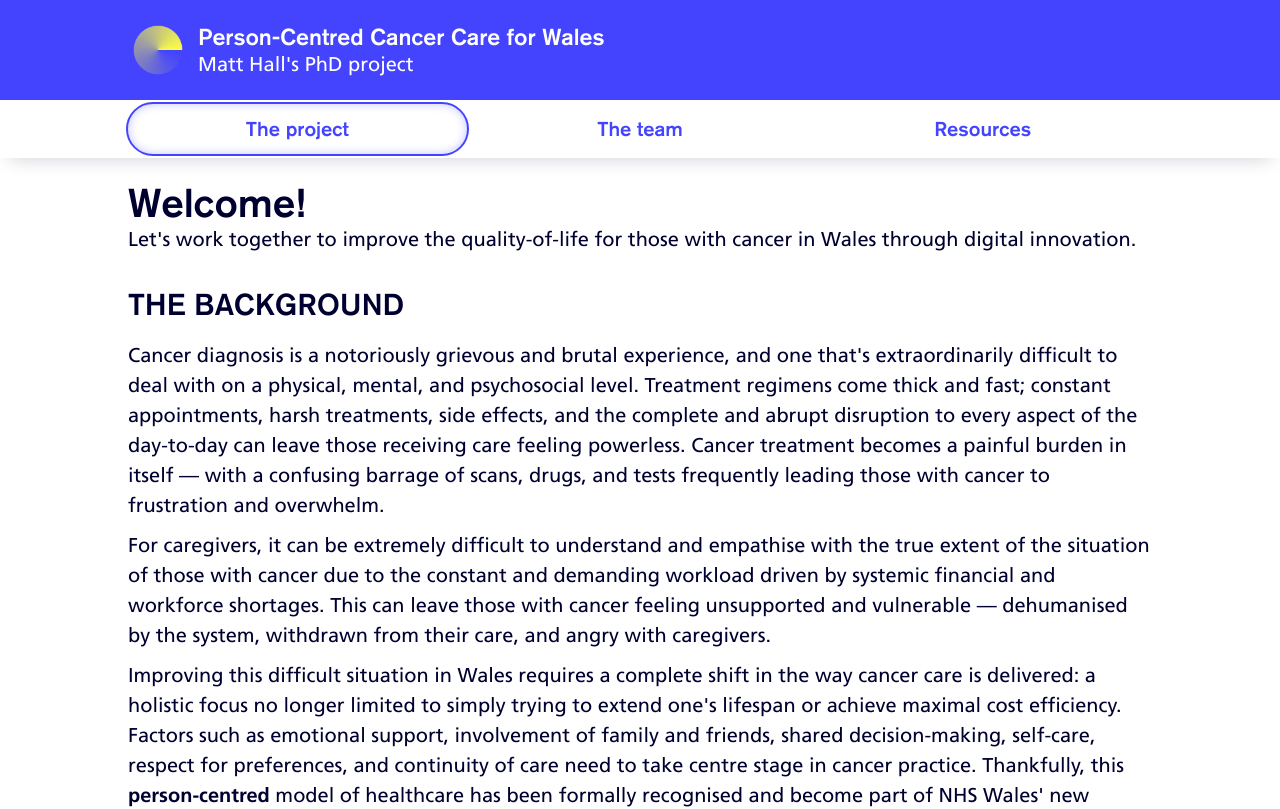
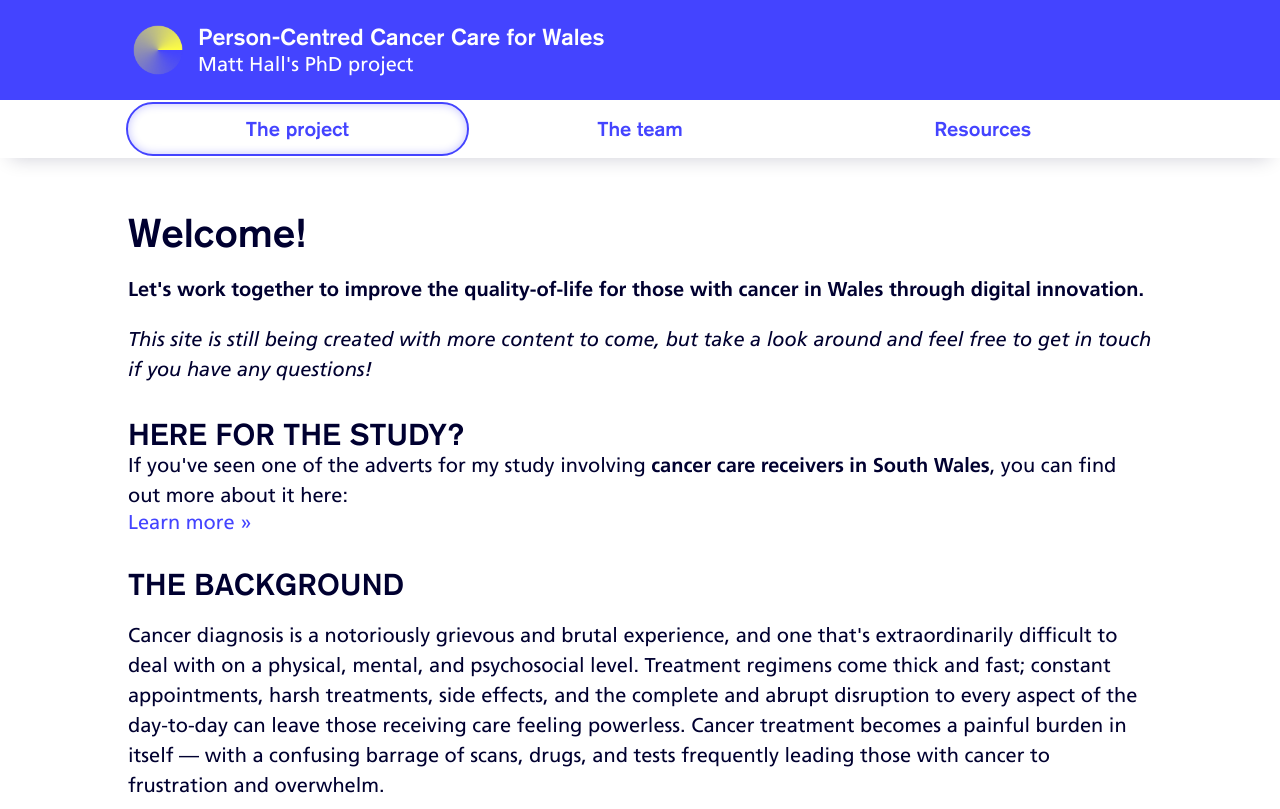
Before and after one commit to mhmatthall/pch.wales, a Next.js app: page / in a window 1280 px wide. Shown: the top 809 px of the page. Built offline with nearby package versions, Linux system fonts and the light colour scheme.

Commit message:
Add homepage CTA link to S02

```diff
--- a/src/pages/index.jsx
+++ b/src/pages/index.jsx
@@ -1,5 +1,6 @@
 // pch.wales home page content
 import Head from "next/head";
+import Link from "next/link";
 
 import Layout from "@/components/layout";
 
@@ -18,13 +19,34 @@ export default function Page() {
         <meta property="og:description" content="Let's work together to improve the quality-of-life for those with cancer in Wales through digital innovation. Read more about my PhD project here." />
         <meta property="og:image" content="https://pch.wales/img/card_test.png" />
       </Head>
-      <div>
+      <div className={style.contentRoot}>
+        <div className={style.contentSection}>
           <h1>
             Welcome!
           </h1>
           <p>
+            <b>
               Let&apos;s work together to improve the quality-of-life for those with cancer in Wales through digital innovation.
+            </b>
           </p>
+          <div className={style.divider} />
+          <p>
+            <i>
+              This site is still being created with more content to come, but take a look around and feel free to get in touch if you have any questions!
+            </i>
+          </p>
+        </div>
+        <div className={style.wideSection}>
+          <h2>
+            Here for the study?
+          </h2>
+          <p>
+            If you've seen one of the adverts for my study involving <b>cancer care receivers in South Wales</b>, you can find out more about it here:
+          </p>
+          <Link href="/resources/s02" className={style.button}>
+            Learn more &raquo;
+          </Link>
+        </div>
         <div className={style.contentSection}>
           <h2>The background</h2>
           <p>
```
Lines whose indentation alone changed are shown as unchanged.
